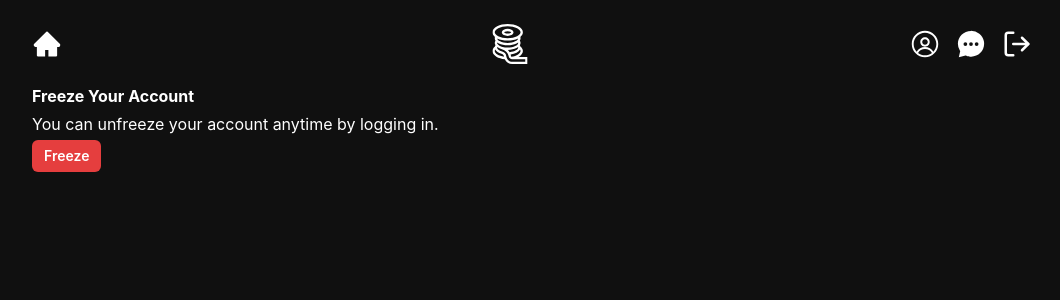
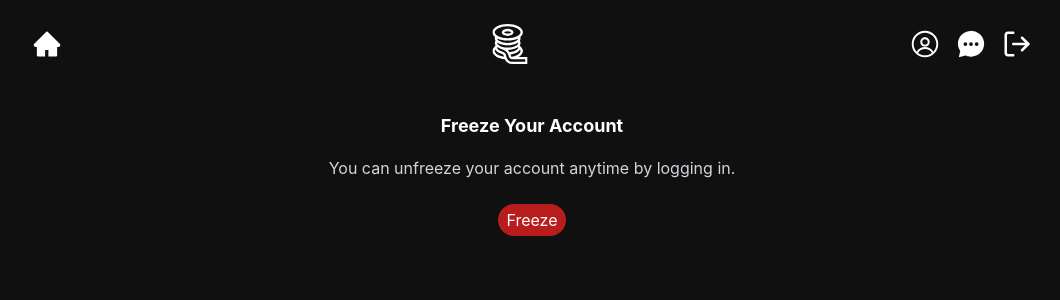
Before and after one commit to tanmay-tiwari-20/Spools, a React (Vite) app in the folder frontend/: page /settings in a window 1280 px wide. Shown: the top 300 px of the page, without its empty margins (108-1168 px from the left). Built offline with nearby package versions, Linux system fonts and the light colour scheme; sample sign-in values are in the browser's storage.

Commit message:
Minor adjustments added

```diff
--- a/frontend/src/Components/Conversation.jsx
+++ b/frontend/src/Components/Conversation.jsx
@@ -1,6 +1,6 @@
 import { useRecoilState, useRecoilValue } from "recoil";
 import userAtom from "../atoms/userAtom";
-import { BsCheck2All, BsFillImageFill } from "react-icons/bs";
+import { BsCheck2All } from "react-icons/bs";
 import { selectedConversationAtom } from "../atoms/messagesAtom";
 
 const Conversation = ({ conversation, isOnline }) => {
@@ -25,13 +25,12 @@ const Conversation = ({ conversation, isOnline }) => {
 
   return (
     <div
-      className={`flex items-center gap-4 p-2 rounded-full transition-colors cursor-pointer
+      className={`flex items-center gap-4 p-2 rounded-full cursor-pointer transition-colors
         ${
           isSelected
             ? "bg-zinc-400 text-white dark:bg-zinc-800 dark:text-white"
             : "hover:bg-gray-100 dark:hover:bg-gray-800"
-        }
-      `}
+        }`}
       onClick={handleSelectConversation}
     >
       <div className="relative">
@@ -61,14 +60,14 @@ const Conversation = ({ conversation, isOnline }) => {
         >
           {currentUser._id === lastMessage.sender && (
             <span
-              className={lastMessage.seen ? "text-blue-500" : "text-gray-400"}
+              className={lastMessage.seen ? "text-blue-500" : "text-zinc-500"}
             >
               <BsCheck2All size={16} />
             </span>
           )}
           {lastMessage.text?.length > 18
             ? `${lastMessage.text.substring(0, 18)}...`
-            : lastMessage.text || <BsFillImageFill size={16} />}
+            : lastMessage.text || "Start the conversation..."}
         </div>
       </div>
     </div>
--- a/frontend/src/Components/UserHeader.jsx
+++ b/frontend/src/Components/UserHeader.jsx
@@ -15,6 +15,7 @@ import { Link, Link as RouterLink } from "react-router-dom";
 import { useState } from "react";
 import useShowToast from "../hooks/useShowToast";
 import { motion } from "framer-motion";
+import { MdOutlineSettings } from "react-icons/md";
 
 const UserHeader = ({ user }) => {
   const MotionMenuList = motion.create(MenuList);
@@ -161,8 +162,8 @@ const UserHeader = ({ user }) => {
             {user.following.length} following
           </p>
         </div>
-        <div className="flex">
-          <Box className="icon-container rounded-full p-2 w-10 h-10 transition-all duration-300 ease-linear dark:hover:shadow-softPurple hover:shadow-electricBlue">
+        <div className="flex items-center gap-4">
+          <Box className="rounded-full p-2 w-10 h-10 transition-all duration-300 ease-linear dark:hover:shadow-softPurple hover:shadow-electricBlue">
             <Menu placement="bottom">
               {" "}
               {/* Set placement to bottom */}
@@ -198,9 +199,13 @@ const UserHeader = ({ user }) => {
               </Portal>
             </Menu>
           </Box>
+          <div className="cursor-pointer dark:text-gray-200 hover:scale-110 p-2 w-10 h-10 transition-all duration-300 ease-linear dark:hover:shadow-softPurple hover:shadow-electricBlue rounded-full">
+            <Link as={RouterLink} to={`/settings`}>
+              <MdOutlineSettings size={24} />
+            </Link>
+          </div>
         </div>
       </div>
-
       {/* Tabs section */}
       <div className="flex w-full">
         <div className="flex flex-1 border-b-2 border-b-gray-800 dark:border-b-gray-200 justify-center pb-3 cursor-pointer">
--- a/frontend/src/Pages/ChatPage.jsx
+++ b/frontend/src/Pages/ChatPage.jsx
@@ -48,7 +48,13 @@ const ChatPage = () => {
           showToast("Error", data.error, "error");
           return;
         }
-        setConversations(data);
+        // Sort conversations by the timestamp of the last message
+        const sortedConversations = data.sort((a, b) => {
+          const lastMessageA = new Date(a.updatedAt);
+          const lastMessageB = new Date(b.updatedAt);
+          return lastMessageB - lastMessageA; // Most recent first
+        });
+        setConversations(sortedConversations);
       } catch (error) {
         showToast("Error", error.message, "error");
       } finally {
@@ -150,7 +156,12 @@ const ChatPage = () => {
               </div>
             ))}
           {/* Conversations */}
-          {!loadingConversations &&
+          {!loadingConversations && conversations.length === 0 ? (
+            <div className="flex items-center justify-center h-32 text-gray-500 dark:text-gray-400">
+              <p>No conversations found.</p>
+            </div>
+          ) : (
+            !loadingConversations &&
             conversations.map((conversation) => (
               <Conversation
                 key={conversation._id}
@@ -159,7 +170,8 @@ const ChatPage = () => {
                 )}
                 conversation={conversation}
               />
-            ))}
+            ))
+          )}
         </div>
 
         {/* Message Section */}
@@ -170,8 +182,8 @@ const ChatPage = () => {
                 className="text-gray-500 dark:text-gray-400"
                 size={100}
               />
-              <p className="text-xl text-gray-600 dark:text-gray-300 mt-4">
-                Select a conversation to start messaging
+              <p className="text-center text-xl text-gray-600 dark:text-gray-300 mt-4">
+                Select a conversation to start messaging...
               </p>
             </div>
           ) : (
--- a/frontend/src/Pages/SettingsPage.jsx
+++ b/frontend/src/Pages/SettingsPage.jsx
@@ -1,4 +1,3 @@
-import { Button, Text } from "@chakra-ui/react";
 import useShowToast from "../hooks/useShowToast";
 import useLogout from "../hooks/useLogout";
 
@@ -30,14 +29,20 @@ export const SettingsPage = () => {
   };
 
   return (
-    <>
-      <Text my={1} fontWeight={"bold"}>
+    <div className="flex flex-col items-center p-6 bg-white dark:bg-ebony rounded-lg">
+      <p className="my-2 font-bold text-lg text-gray-800 dark:text-white">
         Freeze Your Account
-      </Text>
-      <Text my={1}>You can unfreeze your account anytime by logging in.</Text>
-      <Button size={"sm"} colorScheme="red" onClick={freezeAccount}>
+      </p>
+      <p className="my-2 text-gray-600 dark:text-gray-300">
+        You can unfreeze your account anytime by logging in.
+      </p>
+      <button
+        size={"sm"}
+        className="mt-4 bg-red-500 text-white hover:bg-red-600 dark:bg-red-700 dark:hover:bg-red-600 px-2 py-1 rounded-full"
+        onClick={freezeAccount}
+      >
         Freeze
-      </Button>
-    </>
+      </button>
+    </div>
   );
 };
--- a/frontend/src/index.css
+++ b/frontend/src/index.css
@@ -2,22 +2,44 @@
 @tailwind components;
 @tailwind utilities;
 
-*{
+* {
     user-select: none;
 }
 
+@layer base {
+    /* Light mode scrollbar */
     ::-webkit-scrollbar {
         width: 7px;
-    background-color: #101010;
+        background-color: #f0f0f0; /* Light mode background */
         border-radius: 40px;
     }
 
     ::-webkit-scrollbar-thumb {
-    background: linear-gradient(to bottom, #0095f6, #9b51e0);
+        background: linear-gradient(to bottom, #0095f6, #9b51e0); /* Light mode thumb */
         border-radius: 40px;
         cursor: pointer;
     }
 
-:hover::-webkit-scrollbar-thumb {
-    background: linear-gradient(to bottom, #12a5ef, #9b69e6);
+    ::-webkit-scrollbar-thumb:hover {
+        background: linear-gradient(to bottom, #12a5ef, #9b69e6); /* Light mode hover */
     }
+}
+
+@layer base {
+    /* Dark mode scrollbar */
+    .dark ::-webkit-scrollbar {
+        width: 7px;
+        background-color: #101010; /* Dark mode background */
+        border-radius: 40px;
+    }
+
+    .dark ::-webkit-scrollbar-thumb {
+        background: linear-gradient(to bottom, #6b5ce6, #1e90ff); /* Dark mode thumb */
+        border-radius: 40px;
+        cursor: pointer;
+    }
+
+    .dark ::-webkit-scrollbar-thumb:hover {
+        background: linear-gradient(to bottom, #8c74ff, #3b79d6); /* Dark mode hover */
+    }
+}
```
Also changed, not shown: 1 other file (tests, documents, lock files or other folders). Lines whose indentation alone changed are shown as unchanged.
